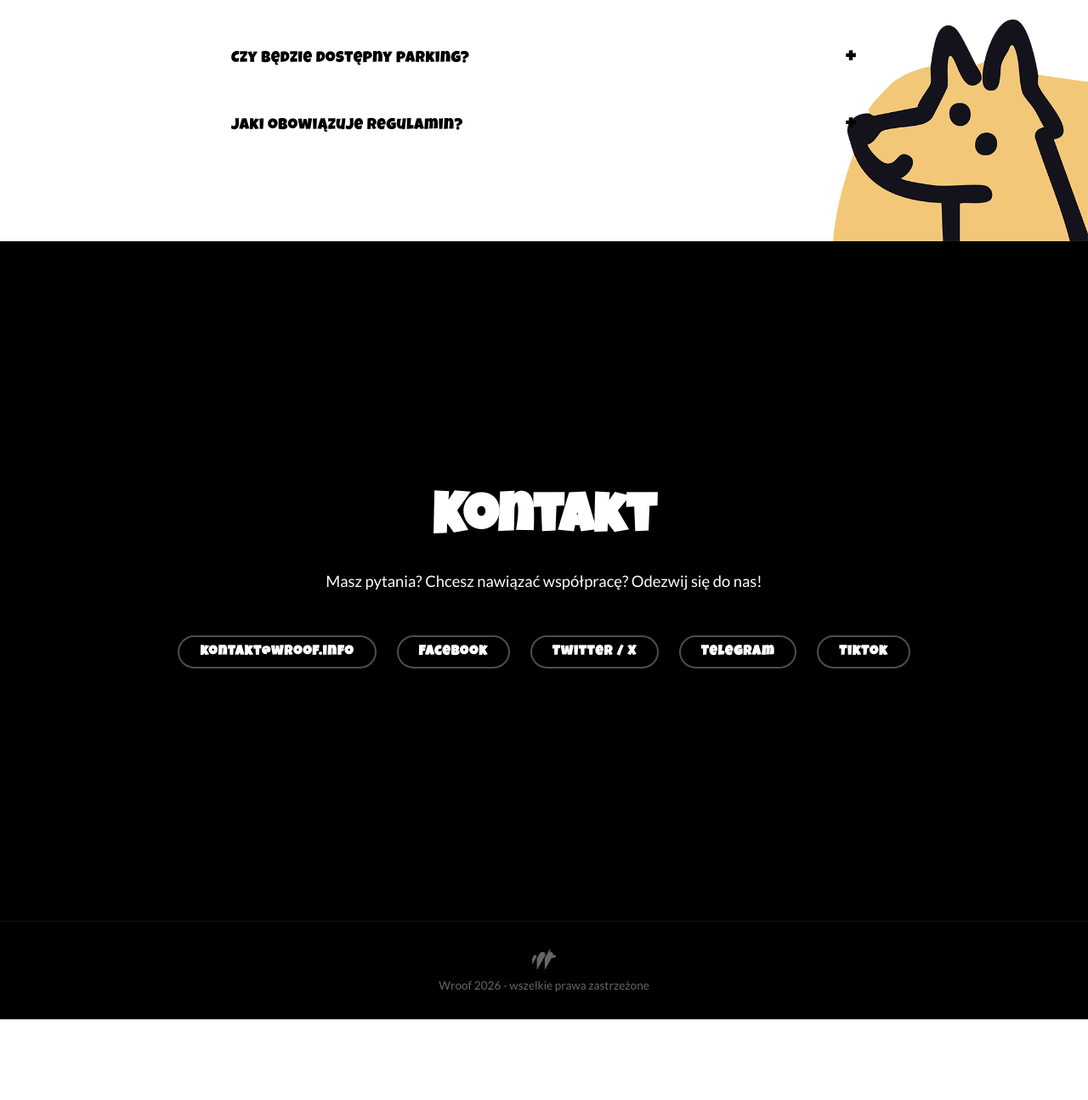
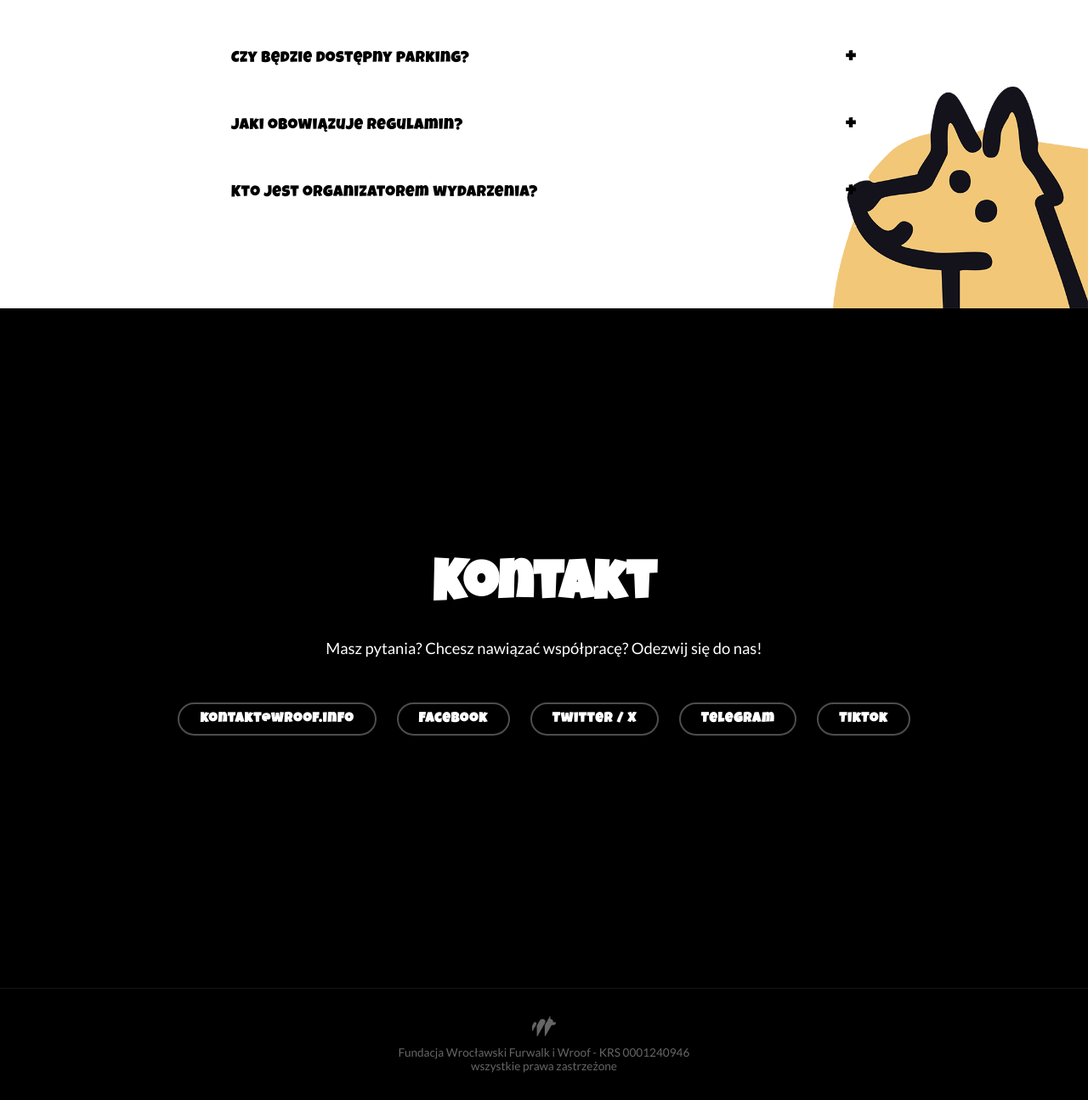
Before and after one commit to Bartor/wroof-info, a plain HTML site: page index.html in a window 1280 px wide. Shown: the part 6042-7337 px from the top of the page at 85% size. Before the commit the page ends 7242 px from the top, so only its background shows below. Drawn offline with Linux system fonts and the light colour scheme.

Commit message:
update legal

```diff
--- a/index.html
+++ b/index.html
@@ -359,6 +359,16 @@
             biletów.
           </div>
         </div>
+
+        <div class="faq-item fade-in">
+          <div class="faq-question">Kto jest organizatorem wydarzenia?</div>
+          <div class="faq-answer">
+            Organizatorem wydarzenia jest Fundacja Wrocławski Furwalk i Wroof
+            wpisana do KRS pod numerem 0001240946. W razie pytań prosimy o
+            kontakt pod adresem
+            <a href="mailto:kontakt@wroof.info">kontakt@wroof.info</a>.
+          </div>
+        </div>
       </div>
     </section>
 
@@ -385,7 +395,8 @@
 
     <footer class="footer">
       <img src="img/logo_wroofwhite.png" alt="WROOF" />
-      <p>Wroof 2026 - wszelkie prawa zastrzeżone</p>
+      <p>Fundacja Wrocławski Furwalk i Wroof - KRS 0001240946</p>
+      <p>wszystkie prawa zastrzeżone</p>
     </footer>
 
     <script src="script.js"></script>
```
